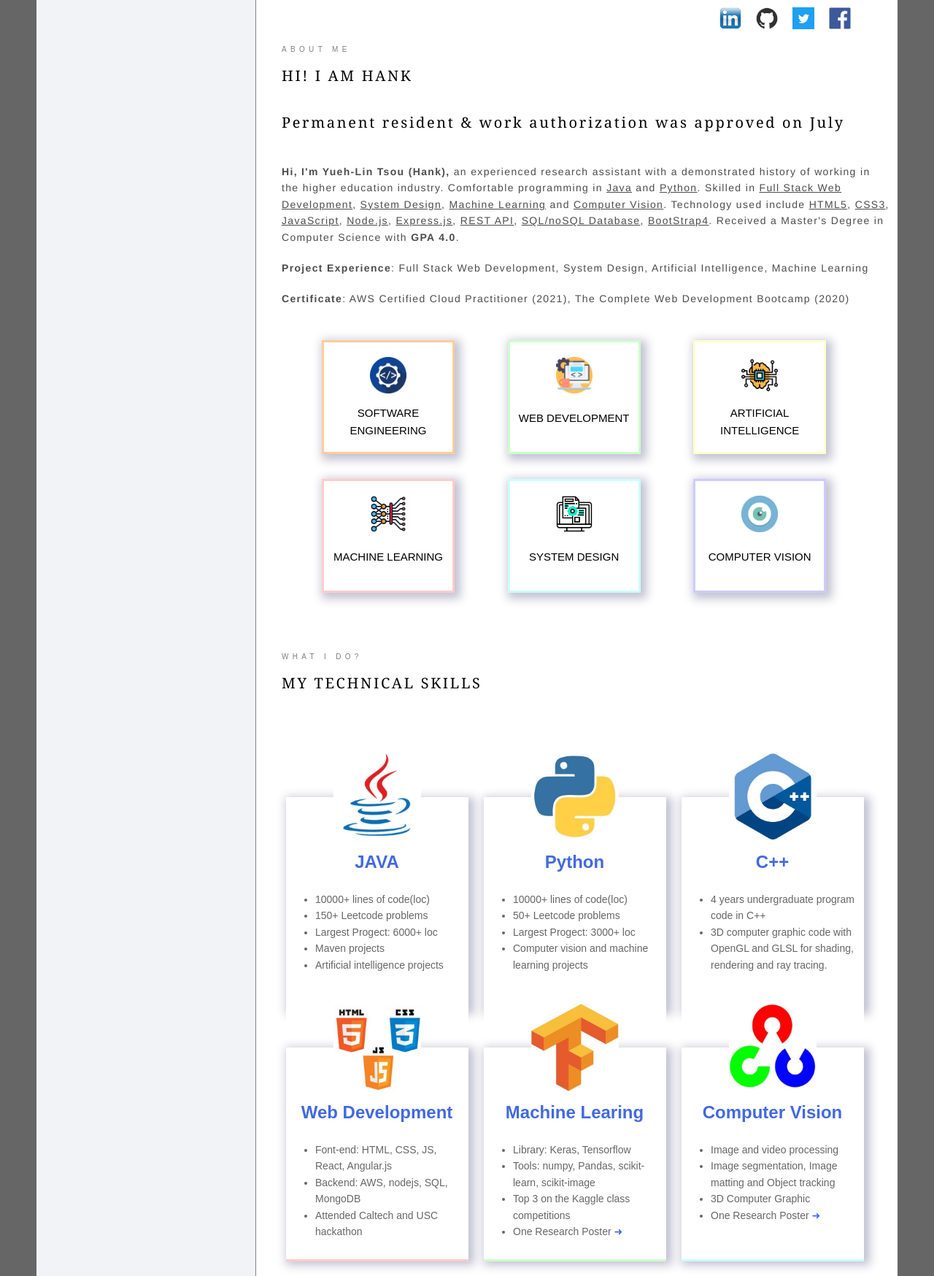
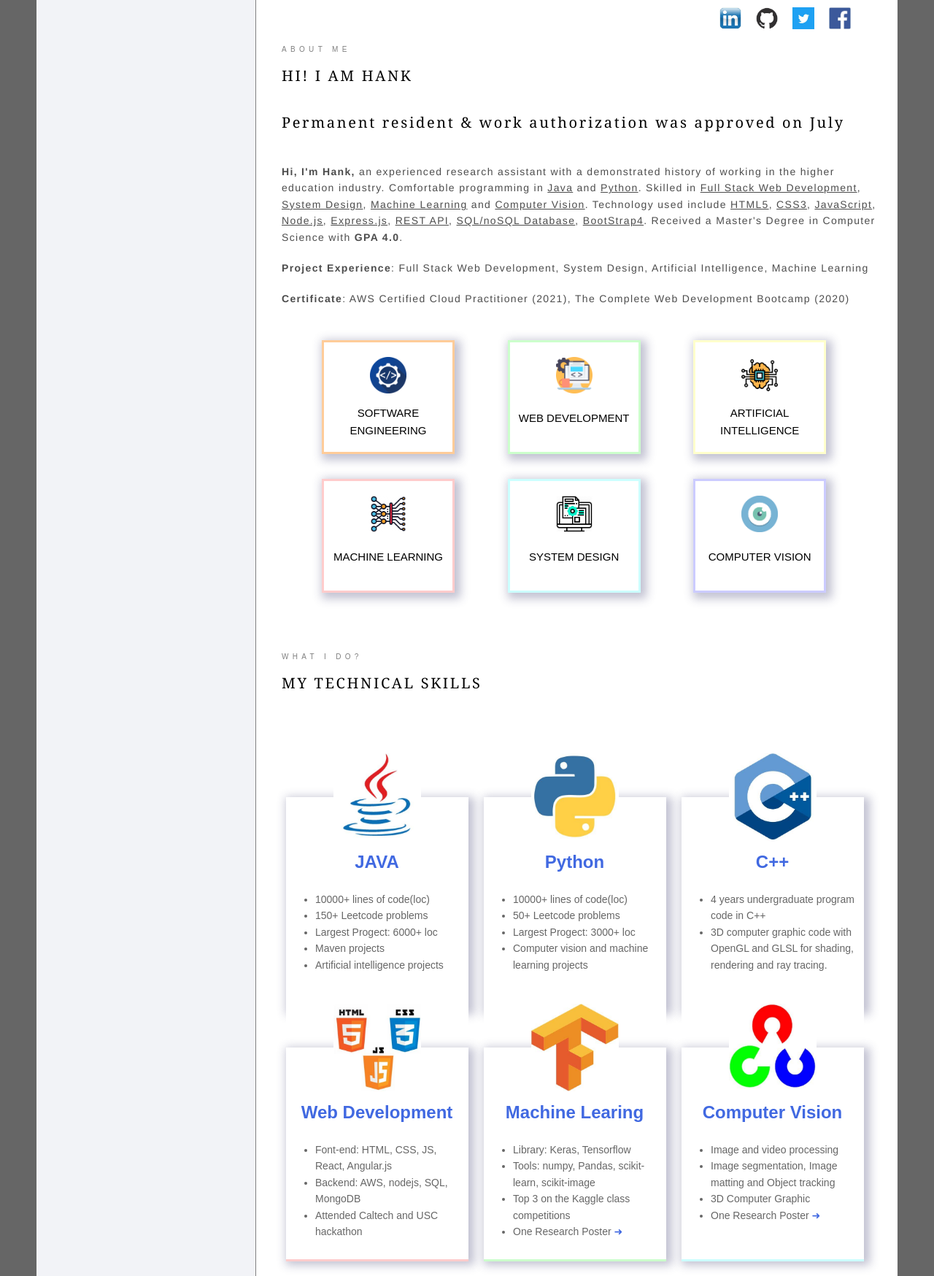
Before and after one commit to Hank-Tsou/Hank-Tsou, a Jekyll site: the page built from index.html, in a window 1280 px wide, cut to the strip 0-1748 px from the top of the page. Shown: the whole strip at 73% size. Built offline with Jekyll 4.4.1, drawn with Linux system fonts in a browser that asks for light colours; nearby versions of some CDN libraries; Markdown is read by kramdown in place of the engine named in the settings.

Commit message:
Update index.html

```diff
--- a/index.html
+++ b/index.html
@@ -50,7 +50,7 @@ layout: default
                 <div class = "ab_top_1">about me</div>
                 <div class = "ab_top_2">HI! I AM HANK<br><br>Permanent resident & work authorization was approved on July</div>
                 <div class = "ab_desciption">
-                    <p><strong>Hi, I'm Yueh-Lin Tsou (Hank), </strong>
+                    <p><strong>Hi, I'm Hank, </strong>
                     an experienced research assistant with a demonstrated history of working in the higher
                     education industry. Comfortable programming in <u>Java</u> and <u>Python</u>. Skilled in <u>Full Stack Web Development</u>,
                     <u>System Design</u>, <u>Machine Learning</u> and <u>Computer Vision</u>. Technology used include <u>HTML5</u>, <u>CSS3</u>, <u>JavaScript</u>, <u>Node.js</u>, <u>Express.js</u>, <u>REST API</u>, <u>SQL/noSQL Database</u>, <u>BootStrap4</u>. Received a Master's Degree in
@@ -217,6 +217,8 @@ layout: default
 
               <div class="work_sq_r1">
                   <div class = "line_1">
+                     <div class = "time_dot_3"></div>
+                    <div class = "time_line_3"></div>
                     <div class = "time_dot_1"></div>
                     <div class = "time_line_1"></div>
                     <div class = "time_dot_2"></div>
```
